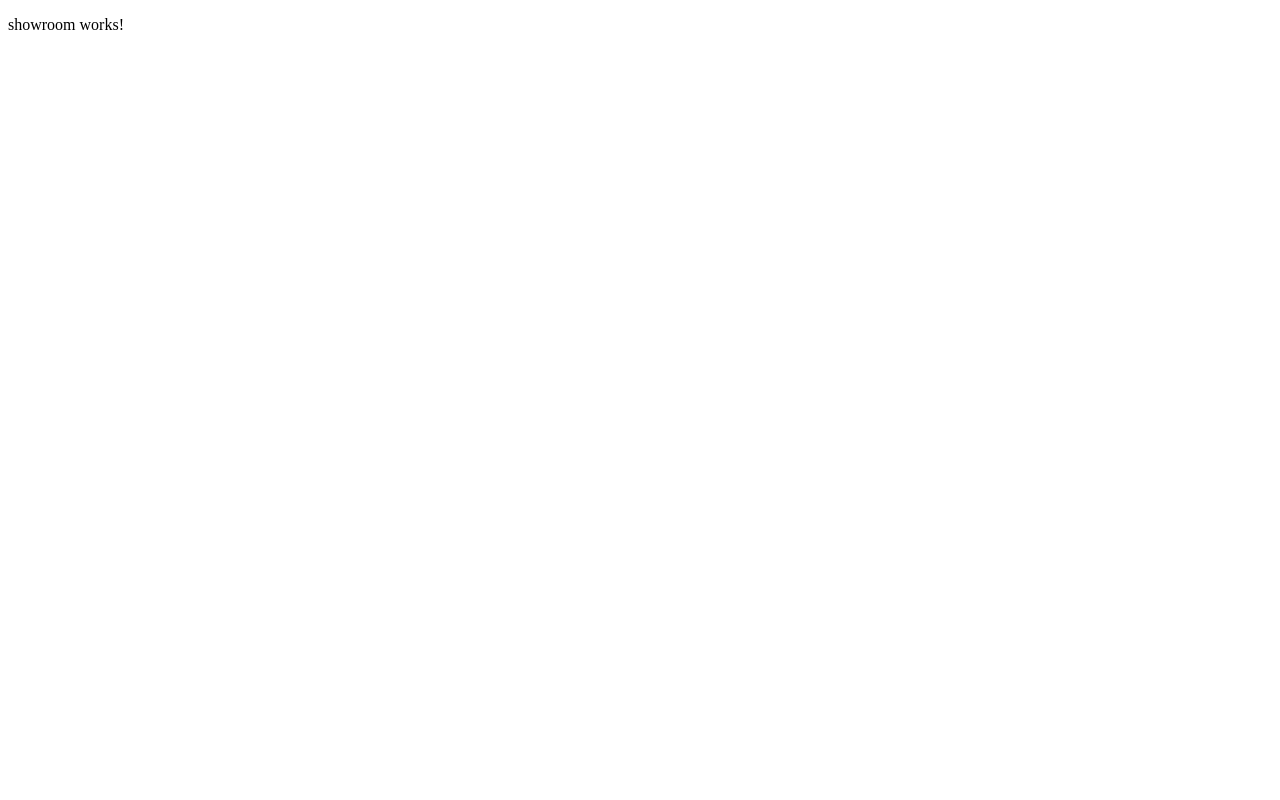
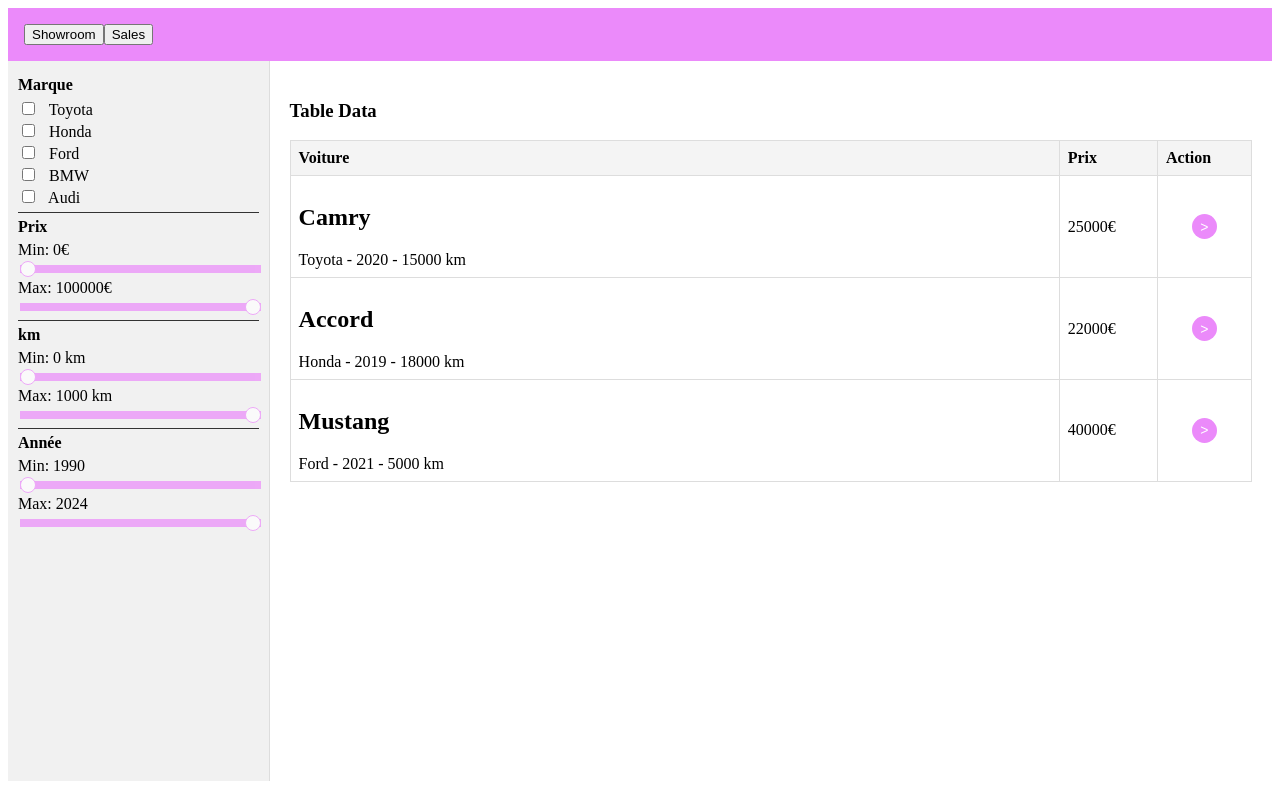
Before and after one commit to MathisSenicourt/ynovGarageFront, an Angular app: page / in a window 1280 px wide. Built offline with nearby package versions, Linux system fonts and the light colour scheme.

Commit message:
creation home page

```diff
--- a/angular.json
+++ b/angular.json
@@ -91,5 +91,8 @@
         }
       }
     }
+  },
+  "cli": {
+    "analytics": "880871d9-86ec-4404-962d-be0ff55cea66"
   }
 }
--- /dev/null
+++ b/src/app/components/header/header.component.css
@@ -0,0 +1,24 @@
+nav {
+    background-color: #EB8AFA;
+    color: white;
+    padding: 1em;
+  }
+
+  ul {
+    list-style: none;
+    padding: 0;
+  }
+
+  li {
+    display: inline;
+    margin-right: 1em;
+  }
+
+  a {
+    color: white;
+    text-decoration: none;
+  }
+
+  a.active {
+    font-weight: bold;
+  }
--- /dev/null
+++ b/src/app/components/header/header.component.html
@@ -0,0 +1,4 @@
+<nav>
+    <button routerLink="/" routerLinkActive="active">Showroom</button>
+    <button routerLink="/sales" routerLinkActive="active">Sales</button>
+  </nav>
--- /dev/null
+++ b/src/app/pages/sales/sales.component.html
@@ -0,0 +1,3 @@
+<app-header></app-header>
+<router-outlet></router-outlet>
+<p>sales works!</p>
--- a/src/app/pages/showroom/showroom.component.css
+++ b/src/app/pages/showroom/showroom.component.css
@@ -0,0 +1,101 @@
+/*filtre*/
+.filter {
+    padding: 10px;
+    background-color: #f1f1f1;
+    border-right: 1px solid #ddd;
+    width: 20%;
+}
+
+
+.filter-section h4 {
+    margin-bottom: 5px;
+    margin-top: 5px;
+}
+
+label {
+    display: block;
+    margin-bottom: 2px;
+}
+
+input[type="checkbox"] {
+    margin-right: 10px;
+}
+
+/* Styles pour les input range */
+input[type="range"] {
+    width: 100%;
+    height: 8px;
+    -webkit-appearance: none;
+    background-color: #EB8AFA;
+    outline: none;
+    opacity: 0.7;
+    transition: opacity .15s ease-in-out;
+  }
+
+  input[type="range"]:hover {
+    opacity: 1;
+  }
+
+  input[type="range"]::-webkit-slider-thumb {
+    -webkit-appearance: none;
+    appearance: none;
+    width: 16px;
+    height: 16px;
+    background-color: white;
+    border: 1px solid #EB8AFA;
+    border-radius: 50%;
+    cursor: pointer;
+  }
+
+
+/*divider*/
+.divider {
+    border: 0;
+    height: 1px;
+    background: #333;
+    margin: 5px 0;
+  }
+
+
+
+/*table*/
+.table {
+    padding: 20px;
+    width: 80%;
+}
+
+table {
+    width: 100%;
+    border-collapse: collapse;
+}
+
+th, td {
+    border: 1px solid #ddd;
+    padding: 8px;
+}
+
+th {
+    background-color: #f4f4f4;
+    text-align: left;
+}
+
+.custom-button {
+    background-color: #EB8AFA;
+    color: white;
+    border: none;
+    font-size: 14px;
+    cursor: pointer;
+    border-radius: 100%;
+    margin: auto;
+    display: block;
+    width: 1.8em;
+    height: 1.8em;
+}
+
+.custom-button:hover {
+    opacity: 0.8;
+}
+
+.custom-button::after {
+    content: '>';
+}
--- a/src/app/pages/showroom/showroom.component.html
+++ b/src/app/pages/showroom/showroom.component.html
@@ -1 +1,85 @@
-<p>showroom works!</p>
+<app-header></app-header>
+<router-outlet></router-outlet>
+<div style="display: flex;height: 90vh;">
+    <div class="filter">
+        <div class="filter-section">
+            <h4>Marque</h4>
+            <label *ngFor="let brand of brands">
+                <input type="checkbox" [value]="brand" (change)="onCheckboxChange($event)"> {{ brand }}
+            </label>
+        </div>
+
+        <hr class="divider">
+
+        <div class="filter-section">
+            <h4>Prix</h4>
+            <label>
+                Min: {{ this.priceMin }}€
+                <input type="range" min="0" max="100000" [(ngModel)]="this.priceMin" (input)="onPriceChange()">
+
+            </label>
+            <label>
+                Max: {{ this.priceMax }}€
+                <input type="range" min="0" max="100000" [(ngModel)]="this.priceMax" (input)="onPriceChange()">
+
+            </label>
+        </div>
+
+        <hr class="divider">
+
+        <div class="filter-section">
+            <h4>km</h4>
+            <label>
+                Min: {{ kmMin }} km
+                <input type="range" min="0" max="1000" [(ngModel)]="kmMin" (input)="onKmChange()">
+
+            </label>
+            <label>
+                Max: {{ kmMax }} km
+                <input type="range" min="0" max="1000" [(ngModel)]="kmMax" (input)="onKmChange()">
+
+            </label>
+        </div>
+
+        <hr class="divider">
+
+        <div class="filter-section">
+            <h4>Année</h4>
+            <label>
+                Min: {{ yearMinValue }}
+                <input type="range" [min]="yearMin" [max]="yearMax" [(ngModel)]="yearMinValue" (input)="onYearChange()">
+
+            </label>
+            <label>
+                Max: {{ yearMaxValue }}
+                <input type="range" [min]="yearMin" [max]="yearMax" [(ngModel)]="yearMaxValue" (input)="onYearChange()">
+
+            </label>
+        </div>
+    </div>
+
+
+
+    <div class="table">
+        <h3>Table Data</h3>
+        <table>
+            <thead>
+                <tr>
+                <th style="width: 80%;">Voiture</th>
+                <th>Prix</th>
+                <th>Action</th>
+                </tr>
+            </thead>
+            <tbody>
+                <tr *ngFor="let car of cars">
+                    <td>
+                        <h2>{{ car.model }}</h2>
+                        <div>{{ car.brand }} - {{ car.year }} - {{ car.km }} km</div>
+                    </td>
+                    <td>{{ car.price }}€</td>
+                    <td><button class="custom-button" (click)="viewDetails(car)"></button></td>
+                </tr>
+            </tbody>
+        </table>
+    </div>
+</div>
--- a/src/app/pages/showroom/showroom.component.ts
+++ b/src/app/pages/showroom/showroom.component.ts
@@ -1,12 +1,81 @@
 import { Component } from '@angular/core';
+import { HeaderComponent } from '../../components/header/header.component';
+import { RouterOutlet } from '@angular/router';
+import { CommonModule } from '@angular/common';
+import { FormsModule } from '@angular/forms';
 
 @Component({
   selector: 'app-showroom',
   standalone: true,
-  imports: [],
+  imports: [HeaderComponent, RouterOutlet, CommonModule,FormsModule],
   templateUrl: './showroom.component.html',
   styleUrl: './showroom.component.css'
 })
 export class ShowroomComponent {
+  brands: string[] = ['Toyota', 'Honda', 'Ford', 'BMW', 'Audi'];
+  selectedBrands: string[] = [];
+  priceMin: number = 0;
+  priceMax: number = 100000;
+  kmMin: number = 0;
+  kmMax: number = 1000;
+  yearMin: number = 1990;
+  yearMax: number = new Date().getFullYear();
+  yearMinValue: number = 1990;
+  yearMaxValue: number = new Date().getFullYear();
 
+  cars: any[] = [
+    {
+      model: 'Camry',
+      brand: 'Toyota',
+      year: 2020,
+      km: 15000,
+      price: 25000
+    },
+    {
+      model: 'Accord',
+      brand: 'Honda',
+      year: 2019,
+      km: 18000,
+      price: 22000
+    },
+    {
+      model: 'Mustang',
+      brand: 'Ford',
+      year: 2021,
+      km: 5000,
+      price: 40000
+    }
+  ];
+
+  onCheckboxChange(event: any) {
+    const brand = event.target.value;
+    if (event.target.checked) {
+      this.selectedBrands.push(brand);
+    } else {
+      const index = this.selectedBrands.indexOf(brand);
+      if (index > -1) {
+        this.selectedBrands.splice(index, 1);
+      }
+    }
+    console.log(this.selectedBrands);
+  }
+
+  onPriceChange() {
+    console.log(`Prix Min: ${this.priceMin}€`);
+    console.log(`Prix Max: ${this.priceMax}€`);
+  }
+
+  onKmChange() {
+    console.log(`km Min: ${this.kmMin} km`);
+    console.log(`km Max: ${this.kmMax} km`);
+  }
+
+  onYearChange() {
+    console.log(`Année Min: ${this.yearMinValue}`);
+    console.log(`Année Max: ${this.yearMaxValue}`);
+  }
+
+  viewDetails(car: any) {
+    console.log('Voir détails de la voiture', car);
+  }
 }
--- a/src/app/routing/app-routes.enum.ts
+++ b/src/app/routing/app-routes.enum.ts
@@ -1,3 +1,4 @@
 export enum AppRoutes {
   SHOWROOM = '',
+  SALES = 'sales',
 }
--- a/src/app/routing/app-routing/app-routing.module.ts
+++ b/src/app/routing/app-routing/app-routing.module.ts
@@ -3,11 +3,13 @@ import {RouterModule, Routes} from '@angular/router';
 
 import {AppRoutes} from '../app-routes.enum';
 
-import {ShowroomComponent} from "../../pages/showroom/showroom.component";
+import { ShowroomComponent } from "../../pages/showroom/showroom.component";
+import { SalesComponent } from '../../pages/sales/sales.component';
 
 
 export const routes: Routes = [
   {path: AppRoutes.SHOWROOM, component: ShowroomComponent},
+  {path: AppRoutes.SALES, component: SalesComponent},
 ];
 
 
```
Also changed, not shown: src/app/components/header/header.component.ts (added, +12 -0 lines), src/app/pages/sales/sales.component.ts (added, +14 -0 lines), src/app/pages/sales/sales.component.css (added), 2 other files (tests, documents, lock files or other folders).
